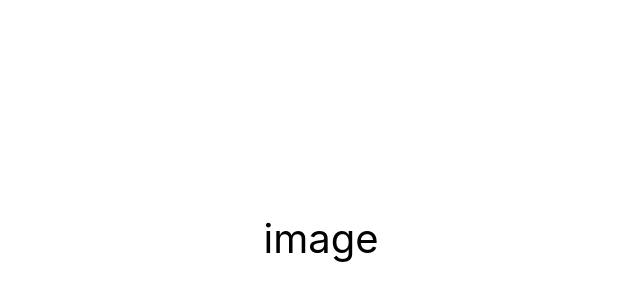
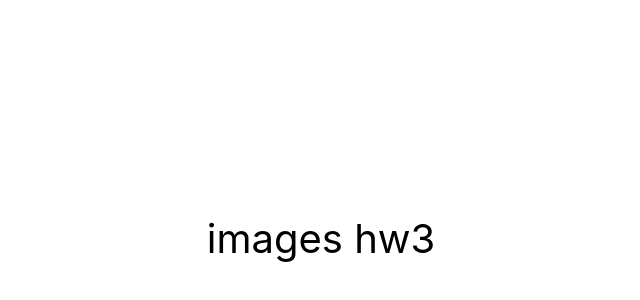
Before and after one commit to ChaikAndrew/goit-react-hw-03-image-finder, a React (Create React App) app: page / in a window 1280 px wide. Shown: the part 162-462 px from the top of the page, without its empty margins (319-959 px from the left). Built offline with nearby package versions, Linux system fonts and the light colour scheme.

Commit message:
Update App.jsx

```diff
--- a/src/components/App.jsx
+++ b/src/components/App.jsx
@@ -10,7 +10,7 @@ export const App = () => {
         color: '#010101',
       }}
     >
-      image
+      images hw3
     </div>
   );
 };
```
